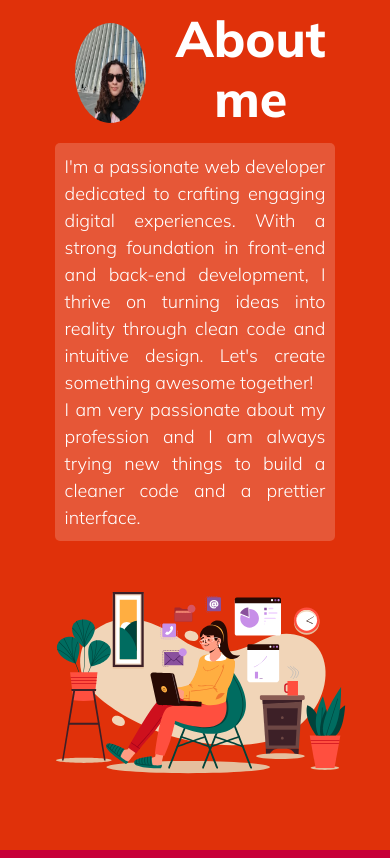
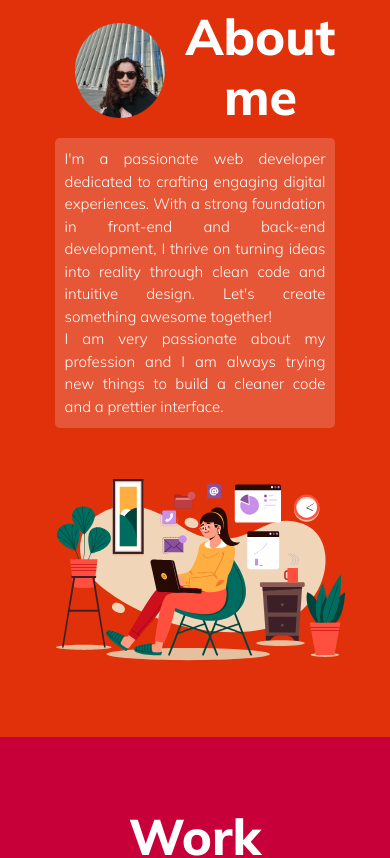
Before and after one commit to ambersanti1/carolina-portfolio, a React (Create React App) app in the folder client/: page / in a window 390 px wide. Shown: the part 900-1758 px from the top of the page. Built offline with nearby package versions, Linux system fonts and the light colour scheme.

Commit message:
Delete header to test screen on iphone

```diff
--- a/client/public/index.html
+++ b/client/public/index.html
@@ -3,7 +3,7 @@
   <head>
     <meta charset="utf-8" />
     <link rel="icon" href="%PUBLIC_URL%/favicon.ico" />
-    <meta name="viewport" content="width=device-width, initial-scale=1" />
+    <meta name="viewport" content="width=device-width, initial-scale=1.0">
     <meta name="theme-color" content="#000000" />
     <meta
       name="description"
--- a/client/src/App.css
+++ b/client/src/App.css
@@ -624,6 +624,9 @@ footer p{
   div h2 {
     font-size:50px;
   }
+  div p {
+    font-size:15px;
+  }
 
   /* HOME */
   .home-container {
@@ -667,8 +670,8 @@ footer p{
   }
 
   .profile-photo {
-  width: 100px;
-  height: 100px;
+  width: auto;
+  height: auto;
   margin: 20px;
   overflow: hidden;
   border-radius: 50%;
@@ -727,6 +730,7 @@ footer p{
     display: flex;
     justify-content: center;
   }
+
   nav ul {
     width: 100%;
     display: flex;
@@ -738,7 +742,13 @@ footer p{
   }
 
   nav ul li a {
-    font-size: small;
+    display: inline-block;
+    font-size: 15px;
+    width: 70px;
+    margin: 20px
+  }
+  nav li a:hover {
+    width: 70px;
   }
 
   .name-header {
--- a/client/src/App.js
+++ b/client/src/App.js
@@ -11,8 +11,8 @@ import "react-toastify/dist/ReactToastify.css";
 
 function App() {
   return (
-    <div className="contenedor">
-      <Header/>
+    <div >
+      {/* <Header/> */}
       <Home/>
       <AboutMe/>
       <Portfolio/>
```
Also changed, not shown: client/src/index.js (+6 -6 lines), client/src/assets/Untitled_file.json (renamed from client/src/assets/sun1.json).
